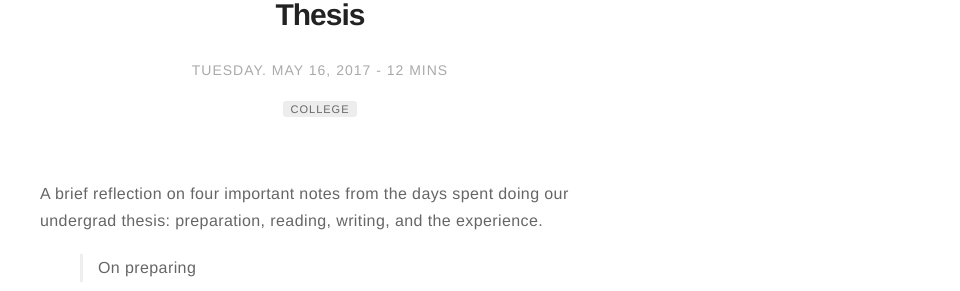
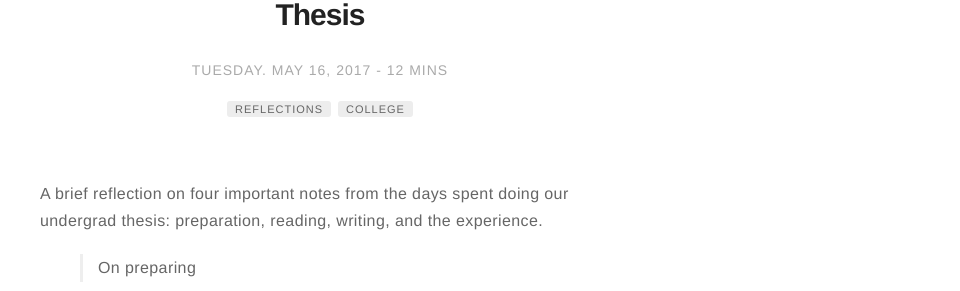
Before and after one commit to jpamata/jpamata.github.io, a Jekyll site: the page built from _posts/2017-05-16-Notes-and-Lessons-from-my-Undergrad-Thesis.md, in a window 1280 px wide and 900 px high. Shown: the part 161-452 px from the top of the window, without its empty margins (320-1280 px from the left). Built offline with Jekyll 4.4.1, drawn with Linux system fonts in a browser that asks for light colours; comment, search, counter and statistics services are not loaded.

Commit message:
Update 2017-05-16-Notes-and-Lessons-from-my-Undergrad-Thesis.md

```diff
--- a/_posts/2017-05-16-Notes-and-Lessons-from-my-Undergrad-Thesis.md
+++ b/_posts/2017-05-16-Notes-and-Lessons-from-my-Undergrad-Thesis.md
@@ -3,6 +3,7 @@ title: "Notes and Lessons from my Undergrad Thesis"
 layout: post
 date: 2017-05-16 22:00
 tag:
+- reflections
 - college
 category: blog
 author: john
```
